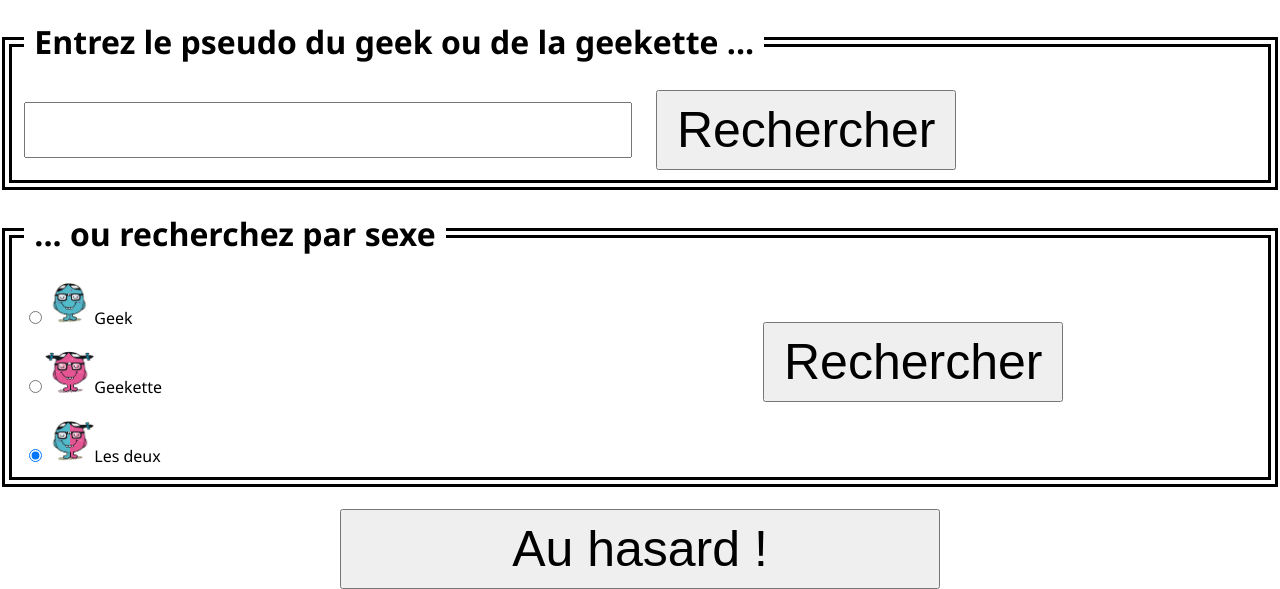
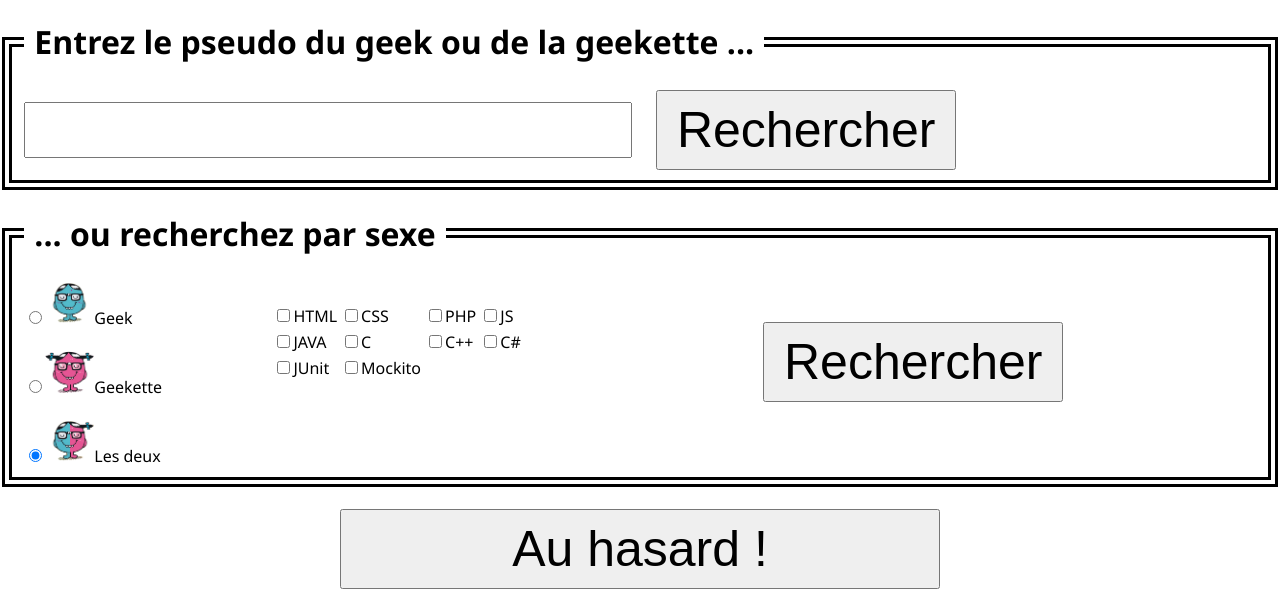
Before and after one commit to jvallin/Geektic, a Java web app: template geektic/src/main/webapp/WEB-INF/views/search.jsp in a window 1280 px wide. Shown: the part 301-890 px from the top of the page. Run offline with Tomcat 11, a stand-in JSP engine, Linux system fonts and the light colour scheme; the template is opened without the code that fills it, so the values that code supplies are empty.

Commit message:
au cas ou

```diff
--- a/geektic BDD/MyDB.properties
+++ b/geektic BDD/MyDB.properties
@@ -1,4 +1,4 @@
 #HSQL Database Engine 2.2.9
-#Wed Jun 05 14:56:30 CEST 2013
+#Wed Jun 05 17:51:03 CEST 2013
 version=2.2.9
 modified=yes
--- a/geektic/src/main/java/com/ninja_squad/tpmvc/AppConfig.java
+++ b/geektic/src/main/java/com/ninja_squad/tpmvc/AppConfig.java
@@ -74,7 +74,7 @@ public class AppConfig extends WebMvcConfigurerAdapter {
     @Bean
     public LocalContainerEntityManagerFactoryBean emf() {
         LocalContainerEntityManagerFactoryBean result = new LocalContainerEntityManagerFactoryBean();
-        result.setPersistenceUnitName("TP_JPA");
+        result.setPersistenceUnitName("GEEKTIC");
         result.setDataSource(dataSource());
         result.setPersistenceProviderClass(HibernatePersistence.class);
         return result;
@@ -82,7 +82,7 @@ public class AppConfig extends WebMvcConfigurerAdapter {
 
     @Bean
     public DataSource dataSource() {
-        DriverManagerDataSource result = new DriverManagerDataSource("jdbc:hsqldb:hsql://localhost/TP_JPA", "sa", "");
+        DriverManagerDataSource result = new DriverManagerDataSource("jdbc:hsqldb:hsql://localhost/GEEKTIC", "sa", "");
         result.setDriverClassName(org.hsqldb.jdbc.JDBCDriver.class.getName());
         return result;
     }
--- a/geektic/src/main/resources/META-INF/persistence.xml
+++ b/geektic/src/main/resources/META-INF/persistence.xml
@@ -1,9 +1,9 @@
 <?xml version="1.0" encoding="UTF-8"?>
 <persistence version="2.0" xmlns="http://java.sun.com/xml/ns/persistence" xmlns:xsi="http://www.w3.org/2001/XMLSchema-instance" xsi:schemaLocation="http://java.sun.com/xml/ns/persistence http://java.sun.com/xml/ns/persistence/persistence_2_0.xsd">
-	<persistence-unit name="TP_JPA" transaction-type="RESOURCE_LOCAL">
+	<persistence-unit name="GEEKTIC" transaction-type="RESOURCE_LOCAL">
 		<class>fr.jvallin.model.Geek</class>
 		<properties>
-			<property name="javax.persistence.jdbc.url" value="jdbc:hsqldb:hsql://localhost/TP_JPA"/>
+			<property name="javax.persistence.jdbc.url" value="jdbc:hsqldb:hsql://localhost/GEEKTIC"/>
 			<property name="javax.persistence.jdbc.user" value="sa"/>
 			<property name="javax.persistence.jdbc.password" value=""/>
 			<property name="javax.persistence.jdbc.driver" value="org.hsqldb.jdbcDriver"/>
--- a/geektic/src/main/webapp/WEB-INF/views/search.jsp
+++ b/geektic/src/main/webapp/WEB-INF/views/search.jsp
@@ -27,11 +27,36 @@
 						<input type="radio" name="radioBouton" value="D" checked><img src="img/deux.gif" alt="Les deux" height="20%" width="20%">Les deux
 					</div>
 
+					<div id="ci">
+					<table>
+						<tr>
+							<td><input id="combo" type="checkbox" name="combo" value="1">HTML</td>
+							<td><input id="combo" type="checkbox" name="combo" value="2">CSS</td>
+							<td><input id="combo" type="checkbox" name="combo" value="3">PHP</td>
+							<td><input id="combo" type="checkbox" name="combo" value="4">JS</td>
+						</tr>
+						<tr>
+							<td><input id="combo" type="checkbox" name="combo" value="5">JAVA</td>
+							<td><input id="combo" type="checkbox" name="combo" value="6">C</td>
+							<td><input id="combo" type="checkbox" name="combo" value="7">C++</td>
+							<td><input id="combo" type="checkbox" name="combo" value="8">C#</td>
+						</tr>
+						<tr>
+							<td><input id="combo" type="checkbox" name="combo" value="9">JUnit</td>
+							<td><input id="combo" type="checkbox" name="combo" value="10">Mockito</td>
+							<td></td>
+							<td></td>
+						</tr>
+					</table>
+				</div>
+
 					<div id="rechercher_ci">
 						<input type="submit" id="b_rechercher" name="bouton" value="Rechercher">
 					</div>
 				</fieldset>
 			</form>
+
+
 			<br/>
 			<form method="GET" action="searchJDLC">
 				<center>
```
Also changed, not shown: geektic/README.md, 6 other files.
